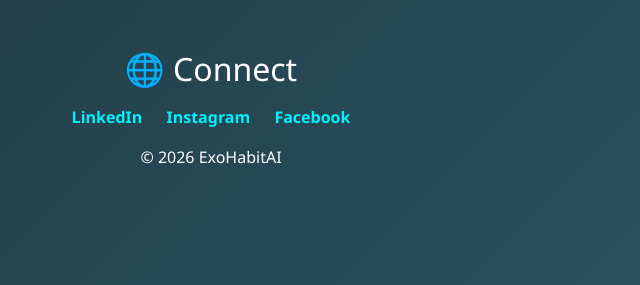
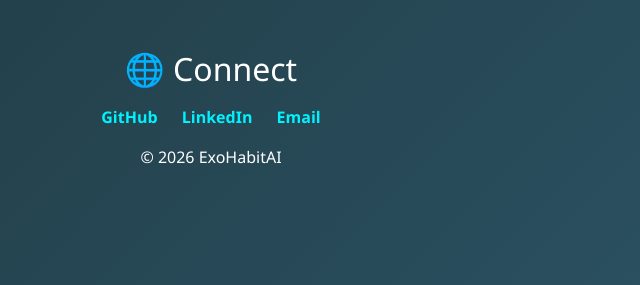
Before and after one commit to NagaRakshitha123/B13-ExoHabitAI, a Flask app: page / in a window 1280 px wide. Shown: the part 1503-1788 px from the top of the page, without its empty margins (429-1069 px from the left). Run offline with Flask 3, Linux system fonts and the light colour scheme; parts of the project's set-up code (start-up, migrations or seed data) failed here and were passed over.

Commit message:
added JS,CSS,HTML

```diff
--- a/backend/templates/index.html
+++ b/backend/templates/index.html
@@ -110,10 +110,10 @@
     <h2>🌐 Connect</h2>
 
     <div class="socials mt-3">
-      <a href="#">LinkedIn</a>
-      <a href="#">Instagram</a>
-      <a href="#">Facebook</a>
-    </div>
+    <a href="https://github.com/NagaRakshitha123" target="_blank">GitHub</a>
+    <a href="https://www.linkedin.com/in/nagarakshitha-p-v-87a2b229b" target="_blank">LinkedIn</a>
+    <a href="mailto:nagarakshitha192@gmail.com">Email</a>
+</div>
 
     <p class="mt-3">© 2026 ExoHabitAI</p>
 
```
Also changed, not shown: backend/static/script.js (line endings or trailing spaces), backend/static/style.css (line endings or trailing spaces).
